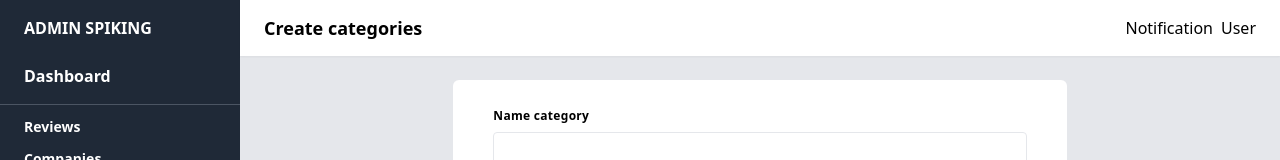
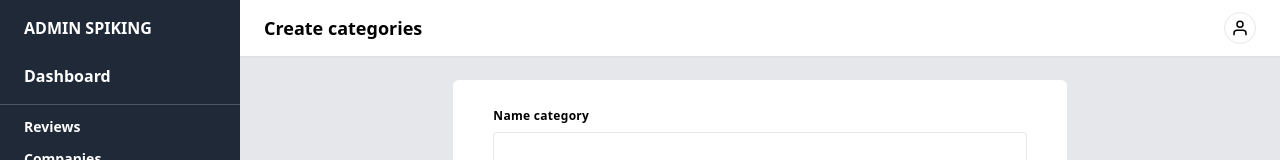
Before and after one commit to SOLID-engineer/spiking-trust-frontend, a Next.js app: page /admin/categories/edit in a window 1280 px wide. Shown: the top 160 px of the page. Built offline with nearby package versions, Linux system fonts and the light colour scheme; no server answers.

Commit message:
fixed bug v1

```diff
--- a/components/admin/header.js
+++ b/components/admin/header.js
@@ -1,20 +1,67 @@
+import { signOut, useSession } from 'next-auth/client';
 import React from 'react';
+import Dropdown from 'components/common/Dropdown';
 
-const Header = ({ pageTitle, headerBottom = null }) => (
+const Header = ({ pageTitle, headerBottom = null }) => {
+  const [session, loading] = useSession();
+
+  return (
     <div className="bg-white shadow-sm">
       <div className="h-14 flex flex-row justify-between items-center w-full px-6">
         <h1 className="font-semibold text-lg">{pageTitle}</h1>
-      <ul className="flex flex-row items-center space-x-2">
+        <div className="flex flex-row items-center space-x-2">
+          <Dropdown
+            button={
+              <a className="block w-8 h-8 p-1.5 border rounded-full">
+                <svg
+                  xmlns="http://www.w3.org/2000/svg"
+                  viewBox="0 0 24 24"
+                  fill="none"
+                  stroke="currentColor"
+                  strokeWidth="2"
+                  strokeLinecap="round"
+                  strokeLinejoin="round"
+                  className="feather feather-user"
+                >
+                  <path d="M20 21v-2a4 4 0 0 0-4-4H8a4 4 0 0 0-4 4v2"></path>
+                  <circle cx="12" cy="7" r="4"></circle>
+                </svg>
+              </a>
+            }
+            dropdown={
+              <>
+                {session && (
+                  <div className="bg-white border absolute right-0 top-full w-56 mt-2 z-40">
+                    <div className="p-4 border-b">
+                      <div className="font-semibold">{session.user.first_name}</div>
+                      <div className="text-gray-600 text-sm">{session.user.email}</div>
+                    </div>
+                    <div className="text-sm">
+                      <ul>
                         <li>
-          <a>Notification</a>
-        </li>
-        <li>
-          <a>User</a>
+                          <a
+                            role="button"
+                            className="block px-4 py-2 hover:bg-gray-100"
+                            aria-hidden="true"
+                            onClick={() => {
+                              signOut({ callbackUrl: '/' });
+                            }}
+                          >
+                            Logout
+                          </a>
                         </li>
                       </ul>
+                    </div>
+                  </div>
+                )}
+              </>
+            }
+          />
+        </div>
       </div>
       {headerBottom}
     </div>
   );
+};
 
 export default Header;
--- a/pages/admin/categories/edit/[id].js
+++ b/pages/admin/categories/edit/[id].js
@@ -68,7 +68,7 @@ export default function Edit({ category_id }) {
   }, []);
 
   return (
-    <AdminLayout pageTitle="Create categories">
+    <AdminLayout pageTitle="Update categories">
       <div className="md:w-2/3 mx-auto sm:px-6">
         <div className="bg-white shadow px-4 md:px-10 pt-4 md:pt-7 pb-5 overflow-y-auto rounded-md">
           <form onSubmit={formik.handleSubmit} className="md:flex flex-wrap -mx-3 mb-6">
--- a/pages/admin/companies/index.js
+++ b/pages/admin/companies/index.js
@@ -122,7 +122,7 @@ const CompanyAdmin = ({ query }) => {
                     </td>
                     <td>
                       <div className="flex ml-5">
-                        <Link href={`/admin/categories/edit/${company.id}`}>
+                        <Link href={`/admin/companies/edit/${company.id}`}>
                           <p
                             className="btn btn-sm btn-clean btn-icon mr-2 h-6 w-6"
                             title="Edit details"
@@ -132,15 +132,6 @@ const CompanyAdmin = ({ query }) => {
                             </span>
                           </p>
                         </Link>
-                        <button
-                          className="btn btn-sm btn-clean btn-icon mr-2  h-6 w-6"
-                          title="Detele details"
-                          onClick={() => removeRecord(company.id)}
-                        >
-                          <span className="text-xs text-red-400">
-                            <TrashIcon />
-                          </span>
-                        </button>
                       </div>
                     </td>
                   </tr>
--- a/pages/admin/mail-templates/edit/index.js
+++ b/pages/admin/mail-templates/edit/index.js
@@ -31,7 +31,7 @@ export default function AdminTemplateCreate() {
         content: values.content,
         type: values.type,
         name: values.name,
-        is_primary: values.is_primary,
+        is_default: values.is_default,
       });
       const { data } = response;
 
@@ -45,7 +45,7 @@ export default function AdminTemplateCreate() {
       type: '',
       name: '',
       content: '',
-      is_primary: false,
+      is_default: false,
     },
     onSubmit: handleSubmit,
   });
@@ -121,7 +121,7 @@ export default function AdminTemplateCreate() {
                 <div className="relative mr-2">
                   <input
                     type="checkbox"
-                    name="is_primary"
+                    name="is_default"
                     onChange={formik.handleChange}
                     value={1}
                   />
--- a/pages/admin/reviews/edit/[id].js
+++ b/pages/admin/reviews/edit/[id].js
@@ -28,7 +28,7 @@ export default function AdminReviewEdit({ review_id }) {
         content: values.content,
         rating: values.rating,
       });
-      router.push({ pathname: '/admin/reviews' }, undefined, { shallow: true });
+      router.back();
     } catch (error) {}
   };
 
@@ -56,7 +56,7 @@ export default function AdminReviewEdit({ review_id }) {
   }, []);
 
   return (
-    <AdminLayout pageTitle="Mail Configuration">
+    <AdminLayout pageTitle="Update Reviews">
       <div className="w-3/4 sm:px-6 mx-auto">
         <div className="bg-white shadow px-4 md:px-10 pt-4 md:pt-7 pb-5 overflow-y-auto rounded-md">
           <form onSubmit={formik.handleSubmit} className="md:flex flex-wrap -mx-3 mb-6">
--- a/pages/admin/reviews/index.js
+++ b/pages/admin/reviews/index.js
@@ -59,7 +59,7 @@ const ReviewAdmin = ({ query }) => {
       const response = await axios.delete(`/admin/reviews/${id}`);
       const { msg = 'Deleted record success.' } = response;
       alert(msg);
-      getReviews();
+      getReviews({ ...query, page: pages.current_page });
     } catch (error) {
       console.log(error);
     }
@@ -74,10 +74,7 @@ const ReviewAdmin = ({ query }) => {
       <div className="w-full sm:px-6">
         <div className="p-4 bg-gray-100">
           <div className="sm:flex items-center justify-between">
-            <p
-              tabIndex={0}
-              className="focus:outline-none uppercase text-base sm:text-lg font-bold leading-normal text-gray-800"
-            >
+            <p className="focus:outline-none uppercase text-base sm:text-lg font-bold leading-normal text-gray-800">
               List reviews
             </p>
           </div>
--- a/pages/admin/users/index.js
+++ b/pages/admin/users/index.js
@@ -62,7 +62,7 @@ const AdminUsers = ({ query }) => {
   };
 
   useEffect(() => {
-    getUsers({ ...query, page: pages.current_page, prePage: 10 });
+    getUsers({ ...query, page: pages.current_page });
   }, []);
 
   return (
```
Lines whose indentation alone changed are shown as unchanged.
